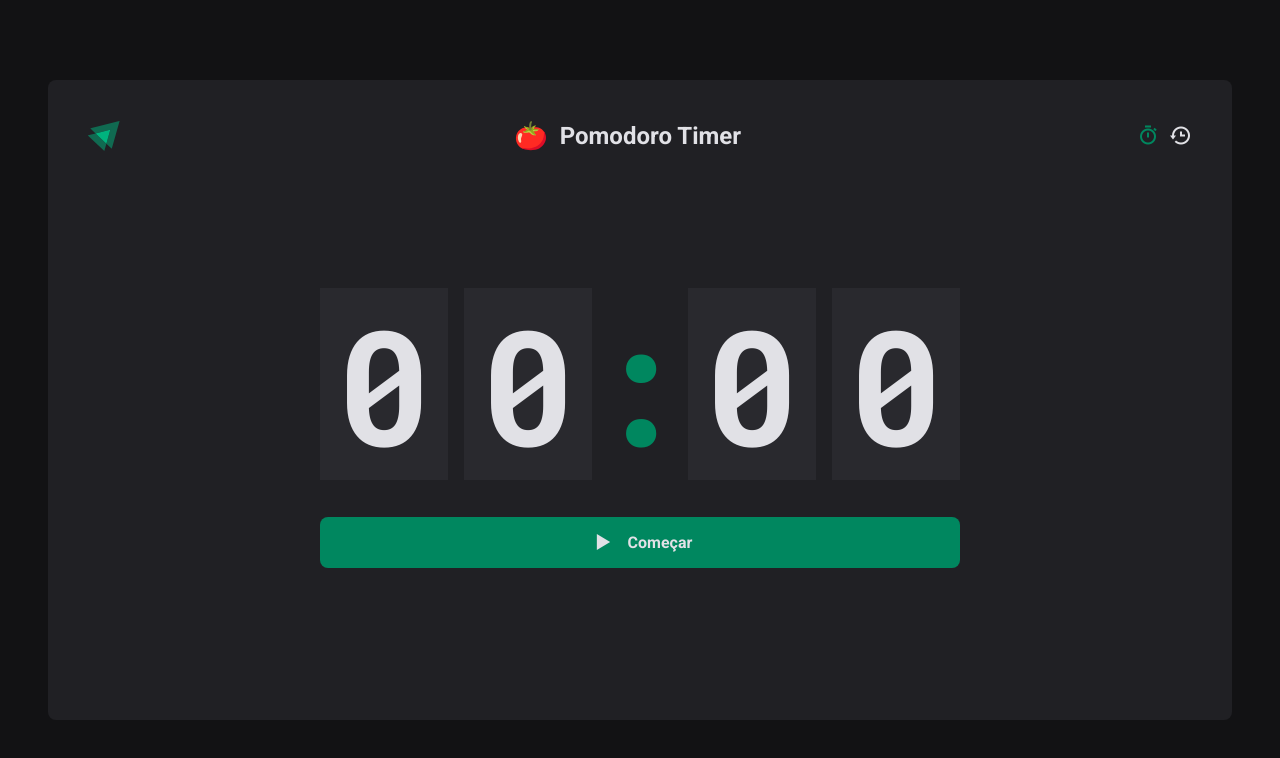
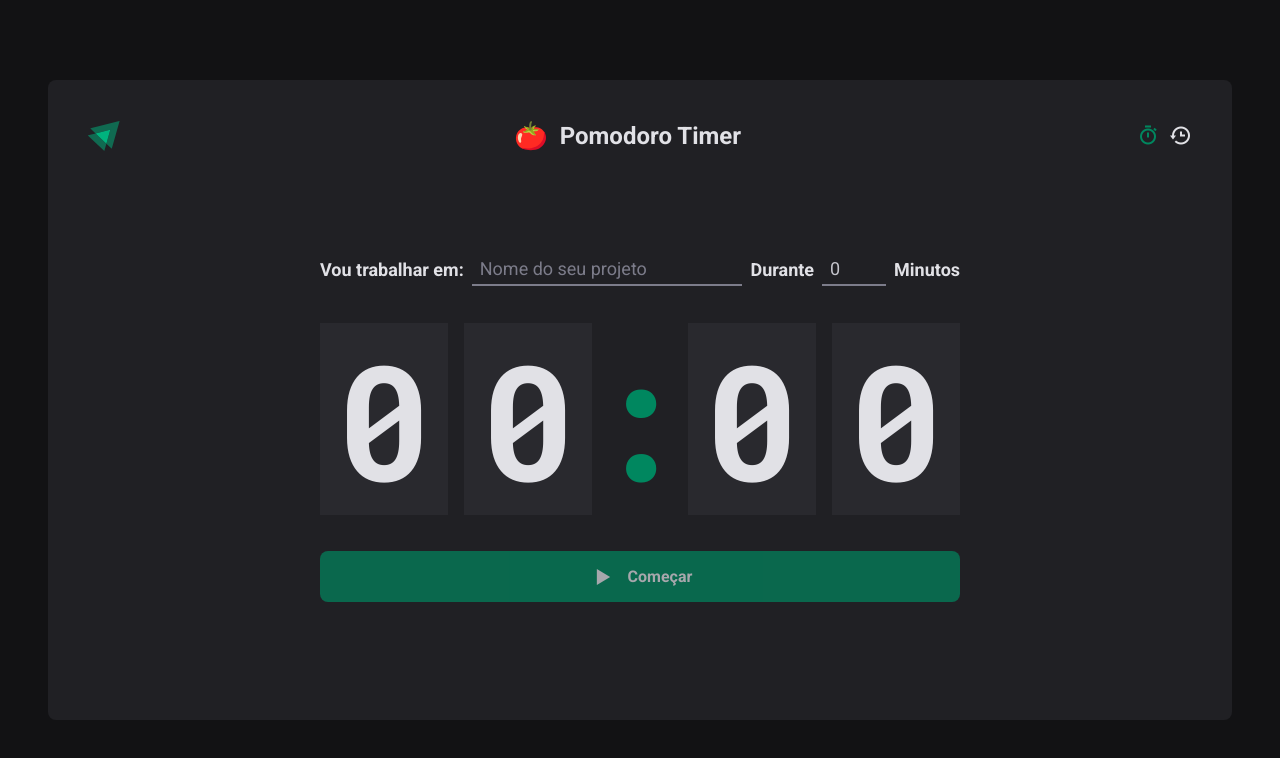
Before and after one commit to DJeanS03/Pomodoro_timer, a React (Vite) app: page / in a window 1280 px wide. Shown: the top 758 px of the page. Built offline with nearby package versions, Linux system fonts and the light colour scheme.

Commit message:
update n1

```diff
--- a/package.json
+++ b/package.json
@@ -11,6 +11,8 @@
   "dependencies": {
     "@hookform/resolvers": "^2.9.11",
     "date-fns": "^2.29.3",
+    "immer": "^9.0.19",
+    "inner": "^0.2.0",
     "react": "^18.2.0",
     "react-dom": "^18.2.0",
     "react-hook-form": "^7.43.5",
--- a/src/App.tsx
+++ b/src/App.tsx
@@ -3,12 +3,15 @@ import { BrowserRouter } from 'react-router-dom'
 import { defaultTheme } from './styles/themes/default'
 import { GlobalStyle } from './styles/global'
 import { Router } from './Router'
+import { CyclesContextProvider } from './context/CyclesContext'
 
 export function App() {
   return (
     <ThemeProvider theme={defaultTheme}>
       <BrowserRouter>
-        <Router />
+        <CyclesContextProvider>
+          <Router />
+        </CyclesContextProvider>
       </BrowserRouter>
       <GlobalStyle />
     </ThemeProvider>
--- /dev/null
+++ b/src/context/CyclesContext.tsx
@@ -0,0 +1,90 @@
+import { createContext, ReactNode, useState, useReducer } from 'react'
+import {
+  addNewCycleAction,
+  interruptCurrentCycleAction,
+  markCurrentCycleAsFinishedAction,
+} from '../reducers/cycles/actions'
+import { Cycle, cyclesReducer } from '../reducers/cycles/reducer'
+
+interface CreateCycleData {
+  task: string
+  minutesAmount: number
+}
+
+interface CyclesContextData {
+  cycles: Cycle[]
+  activeCycle: Cycle | undefined
+  activeCycleId: string | null
+  amountSecondsPassed: number
+  markCurrentCycleAsFinished: () => void
+  setSecondsPassed: (seconds: number) => void
+  createNewCycle: (data: CreateCycleData) => void
+  interruptCurrentCycle: () => void
+}
+
+export const CyclesContext = createContext({} as CyclesContextData)
+
+interface CyclesContextProviderProps {
+  children: ReactNode
+}
+
+export function CyclesContextProvider({
+  children,
+}: CyclesContextProviderProps) {
+  const [cyclesState, dispatch] = useReducer(
+    cyclesReducer,
+
+    {
+      cycles: [],
+      activeCycleId: null,
+    },
+  )
+
+  const [amountSecondsPassed, setAmountSecondsPassed] = useState(0) // o tando de segundos que se passaram após o ciclo ser ativo
+
+  const { cycles, activeCycleId } = cyclesState
+
+  const activeCycle = cycles.find((cycle) => cycle.id === activeCycleId) // pecorre o vetor de ciclos e encontra um ciclo que seu id seja igual o id do ciclo ativo
+
+  function markCurrentCycleAsFinished() {
+    dispatch(markCurrentCycleAsFinishedAction())
+  }
+
+  function setSecondsPassed(seconds: number) {
+    setAmountSecondsPassed(seconds)
+  }
+
+  function createNewCycle(data: CreateCycleData) {
+    const newCycle: Cycle = {
+      id: String(new Date().getTime()), // o id vai ser a data em milesegundo
+      task: data.task,
+      minutesAmount: data.minutesAmount,
+      startDate: new Date(),
+    }
+
+    dispatch(addNewCycleAction(newCycle))
+
+    setAmountSecondsPassed(0) // reinicia a contagem após colocar um novo ciclo, caso já tenha um em andamento
+  }
+
+  function interruptCurrentCycle() {
+    dispatch(interruptCurrentCycleAction())
+  }
+
+  return (
+    <CyclesContext.Provider
+      value={{
+        cycles,
+        activeCycle,
+        activeCycleId,
+        markCurrentCycleAsFinished,
+        amountSecondsPassed,
+        setSecondsPassed,
+        createNewCycle,
+        interruptCurrentCycle,
+      }}
+    >
+      {children}
+    </CyclesContext.Provider>
+  )
+}
--- a/src/pages/History/index.tsx
+++ b/src/pages/History/index.tsx
@@ -1,6 +1,11 @@
+import { useContext } from 'react'
+import { CyclesContext } from '../../context/CyclesContext'
 import { HistoryContainer, HistoryList, Status } from './styles'
-import './styles.ts'
+import { formatDistanceToNow } from 'date-fns'
+/* import ptBR from 'date-fns/locale/pt-BR' */
 export function History() {
+  const { cycles } = useContext(CyclesContext)
+
   return (
     <HistoryContainer>
       <h1> Histórico de tarefas </h1>
@@ -16,38 +21,31 @@ export function History() {
             </tr>
           </thead>
           <tbody>
-            <tr>
-              <td>Tarefas</td>
-              <td>20 minutos</td>
-              <td>Cerca de 2 semanas</td>
-              <td>
-                <Status statusColor="yellow">Em andamento</Status>
-              </td>
-            </tr>
-            <tr>
-              <td>Tarefas</td>
-              <td>20 minutos</td>
-              <td>Cerca de 2 semanas</td>
-              <td>
-                <Status statusColor="red">Interrompido</Status>
-              </td>
-            </tr>
-            <tr>
-              <td>Tarefas</td>
-              <td>20 minutos</td>
-              <td>Cerca de 2 semanas</td>
-              <td>
-                <Status statusColor="green">Concluído</Status>
-              </td>
-            </tr>
-            <tr>
-              <td>Tarefas</td>
-              <td>20 minutos</td>
-              <td>Cerca de 2 semanas</td>
-              <td>
-                <Status statusColor="green">Concluído</Status>
-              </td>
-            </tr>
+            {cycles.map((cycle) => {
+              return (
+                <tr key={cycle.id}>
+                  <td> {cycle.task} </td>
+                  <td> {cycle.minutesAmount} minutos</td>
+                  <td>
+                    {formatDistanceToNow(cycle.startDate, {
+                      addSuffix: true,
+                      /* locale: ptBR, */
+                    })}
+                  </td>
+                  <td>
+                    {cycle.finishedDate && (
+                      <Status statusColor="green">Concluído</Status>
+                    )}
+                    {cycle.stopDate && (
+                      <Status statusColor="red">Interrompido</Status>
+                    )}
+                    {!cycle.finishedDate && !cycle.stopDate && (
+                      <Status statusColor="yellow"> Em andamento </Status>
+                    )}
+                  </td>
+                </tr>
+              )
+            })}
           </tbody>
         </table>
       </HistoryList>
--- a/src/pages/Home/Countdown/index.tsx
+++ b/src/pages/Home/Countdown/index.tsx
@@ -1,13 +1,18 @@
 import { differenceInSeconds } from 'date-fns'
-import { useContext, useEffect, useState } from 'react'
-import { CyclesContext } from '..'
+import { useContext, useEffect } from 'react'
+import { CyclesContext } from '../../../context/CyclesContext'
+
 import { CountdownContainer, Separator } from './styles'
 
 export function Countdown() {
-  const { activeCycle, activeCycleId, markCurrentCycleAsFinished } =
-    useContext(CyclesContext)
+  const {
+    activeCycle,
+    activeCycleId,
+    markCurrentCycleAsFinished,
+    amountSecondsPassed,
+    setSecondsPassed,
+  } = useContext(CyclesContext)
   const totalSeconds = activeCycle ? activeCycle.minutesAmount * 60 : 0
-  const [amountSecondsPassed, setAmountSecondsPassed] = useState(0) // o tando de segundos que se passaram após o ciclo ser ativo
 
   useEffect(() => {
     let interval: number
@@ -21,10 +26,10 @@ export function Countdown() {
 
         if (secondsDifference >= totalSeconds) {
           markCurrentCycleAsFinished()
-          setAmountSecondsPassed(totalSeconds)
+          setSecondsPassed(totalSeconds)
           clearInterval(interval)
         } else {
-          setAmountSecondsPassed(secondsDifference) // só atualiza os segundos passados se não completar o total de segundos
+          setSecondsPassed(secondsDifference) // só atualiza os segundos passados se não completar o total de segundos
         }
       }, 1000)
     }
@@ -32,7 +37,13 @@ export function Countdown() {
     return () => {
       clearInterval(interval)
     }
-  }, [activeCycle, totalSeconds, activeCycleId, markCurrentCycleAsFinished])
+  }, [
+    activeCycle,
+    totalSeconds,
+    activeCycleId,
+    markCurrentCycleAsFinished,
+    setSecondsPassed,
+  ])
 
   //= ============================TIMER==================================
 
--- a/src/pages/Home/NewCycleForm/index.tsx
+++ b/src/pages/Home/NewCycleForm/index.tsx
@@ -1,23 +1,15 @@
 import { FormContainer, MinutesAmountInput, TaskInput } from './styles'
-import * as zod from 'zod'
-import { useForm } from 'react-hook-form'
-import { zodResolver } from '@hookform/resolvers/zod'
+import { useContext } from 'react'
 
-const newCycleFormValidationSchema = zod.object({
-  task: zod.string().min(1, 'informe a tarefa'),
-  minutesAmount: zod.number().min(1, 'O Ciclo deve ser maior que 5 minutos'),
-})
+/* import { useFormContext } from 'react-hook-form/dist/useFormContext' */
 
-type NewCycleFormData = zod.infer<typeof newCycleFormValidationSchema>
+import { useFormContext } from 'react-hook-form'
+import { CyclesContext } from '../../../context/CyclesContext'
 
 export function NewCycleForm() {
-  const { register, handleSubmit, watch, reset } = useForm<NewCycleFormData>({
-    resolver: zodResolver(newCycleFormValidationSchema),
-    defaultValues: {
-      task: '',
-      minutesAmount: 0,
-    },
-  })
+  const { activeCycle } = useContext(CyclesContext)
+  const { register } = useFormContext()
+
   return (
     <FormContainer>
       <label htmlFor="task">Vou trabalhar em:</label>
--- a/src/pages/Home/index.tsx
+++ b/src/pages/Home/index.tsx
@@ -1,101 +1,64 @@
-import { useForm } from 'react-hook-form'
+import { useForm, FormProvider } from 'react-hook-form'
 import { zodResolver } from '@hookform/resolvers/zod'
 import * as zod from 'zod'
-import { differenceInSeconds } from 'date-fns'
-
 import {
   HomeContainer,
   StartCountdownButton,
   StopCountdownButton,
 } from './styles'
-import { createContext, useEffect, useState } from 'react'
+import { useContext } from 'react'
 import { NewCycleForm } from './NewCycleForm'
 import { Countdown } from './Countdown'
+import { CyclesContext } from '../../context/CyclesContext'
 
-interface Cycle {
-  id: string
-  task: string
-  minutesAmount: number
-  startDate: Date
-  stopDate?: Date
-  finishedDate?: Date
-}
+const newCycleFormValidationSchema = zod.object({
+  task: zod.string().min(1, 'informe a tarefa'),
+  minutesAmount: zod.number().min(1, 'O Ciclo deve ser maior que 5 minutos'),
+})
 
-interface CyclesContextData {
-  activeCycle: Cycle | undefined
-  activeCycleId: string | null
-  markCurrentCycleAsFinished: () => void
-}
-
-export const CyclesContext = createContext({} as CyclesContextData)
+type NewCycleFormData = zod.infer<typeof newCycleFormValidationSchema>
 
 export function Home() {
-  const [cycles, setCycles] = useState<Cycle[]>([])
-  const [activeCycleId, setActiveCycleId] = useState<string | null>(null) // vê ciclo ativo
+  const { activeCycle, createNewCycle, interruptCurrentCycle } =
+    useContext(CyclesContext)
 
-  function markCurrentCycleAsFinished() {
-    setCycles((state) =>
-      state.map((cycle) => {
-        if (cycle.id === activeCycleId) {
-          return { ...cycle, finishedDate: new Date() }
-        } else {
-          return cycle
-        }
-      }),
-    )
-  }
+  const newCycleForm = useForm<NewCycleFormData>({
+    resolver: zodResolver(newCycleFormValidationSchema),
+    defaultValues: {
+      task: '',
+      minutesAmount: 0,
+    },
+  })
 
-  const activeCycle = cycles.find((cycle) => cycle.id === activeCycleId) // pecorre o vetor de ciclos e encontra um ciclo que seu id seja igual o id do ciclo ativo
+  const { handleSubmit, watch, reset } = newCycleForm
 
-  /* function handleCreateNewCycle(data: NewCycleFormData) {
-    const newCycle: Cycle = {
-      id: String(new Date().getTime()), // o id vai ser a data em milesegundo
-      task: data.task,
-      minutesAmount: data.minutesAmount,
-      startDate: new Date(),
-    }
-    setCycles((state) => [...state, newCycle]) // pega todos os ciclos anteriores e adiciona ele no final
-    setActiveCycleId(newCycle.id)
-    setAmountSecondsPassed(0) // reinicia a contagem após colocar um novo ciclo, caso já tenha um em andamento
+  function handleCreateNewCycle(data: NewCycleFormData) {
+    createNewCycle(data)
     reset() // apaga os caracteres do input após o submit
-  } */
-
-  function handleStopCycle() {
-    setCycles((state) =>
-      state.map((cycle) => {
-        if (cycle.id === activeCycleId) {
-          return { ...cycle, stopDate: new Date() }
-        } else {
-          return cycle
-        }
-      }),
-    )
-    setActiveCycleId(null)
   }
 
   //= ============================DATA VALIDATION=========================
-  /* const task = watch('task')
+  const task = watch('task')
   const isMinutesAmount = watch('minutesAmount')
-  const isSubmitDisable = !task || !isMinutesAmount */
+  const isSubmitDisable = !task || !isMinutesAmount
   //= ====================================================================
 
   return (
     <HomeContainer>
-      <form /* onSubmit={handleSubmit(handleCreateNewCycle)}  */action="">
-        <CyclesContext.Provider
-          value={{ activeCycle, activeCycleId, markCurrentCycleAsFinished }}
-        >
-          {/* <NewCycleForm /> */}
-          <Countdown />
-        </CyclesContext.Provider>
+      <form onSubmit={handleSubmit(handleCreateNewCycle)} action="">
+        <FormProvider {...newCycleForm}>
+          <NewCycleForm />
+        </FormProvider>
+
+        <Countdown />
 
         {activeCycle ? (
-          <StopCountdownButton onClick={handleStopCycle} type="button">
+          <StopCountdownButton onClick={interruptCurrentCycle} type="button">
             <i className="bx bx-stop icon"></i>
             Interromper
           </StopCountdownButton>
         ) : (
-          <StartCountdownButton /* disabled={isSubmitDisable} */ type="submit">
+          <StartCountdownButton disabled={isSubmitDisable} type="submit">
             <i className="bx bx-play icon"></i>
             Começar
           </StartCountdownButton>
--- /dev/null
+++ b/src/reducers/cycles/actions.ts
@@ -0,0 +1,28 @@
+import { Cycle } from './reducer'
+
+export enum ActionTypes {
+  ADD_NEW_CYCLE = 'ADD_NEW_CYCLE',
+  INTERRUPT_CURRENT_CYCLE = 'INTERRUPT_CURRENT_CYCLE',
+  MARK_CURRENT_CYCLE_AS_FINISHED = 'MARK_CURRENT_CYCLE_AS_FINISHED',
+}
+
+export function addNewCycleAction(newCycle: Cycle) {
+  return {
+    type: ActionTypes.ADD_NEW_CYCLE,
+    payload: {
+      newCycle,
+    },
+  }
+}
+
+export function interruptCurrentCycleAction() {
+  return {
+    type: ActionTypes.INTERRUPT_CURRENT_CYCLE,
+  }
+}
+
+export function markCurrentCycleAsFinishedAction() {
+  return {
+    type: ActionTypes.MARK_CURRENT_CYCLE_AS_FINISHED,
+  }
+}
--- /dev/null
+++ b/src/reducers/cycles/reducer.ts
@@ -0,0 +1,53 @@
+import { ActionTypes } from './actions'
+import { produce } from 'immer'
+
+export interface Cycle {
+  id: string
+  task: string
+  minutesAmount: number
+  startDate: Date
+  stopDate?: Date
+  finishedDate?: Date
+}
+
+interface CycleState {
+  cycles: Cycle[]
+  activeCycleId: string | null
+}
+
+export function cyclesReducer(state: CycleState, action: any) {
+  switch (action.type) {
+    case ActionTypes.ADD_NEW_CYCLE:
+      return {
+        ...state,
+        cycles: [...state.cycles, action.payload.newCycle],
+        activeCycleId: action.payload.newCycle.id,
+      }
+    case ActionTypes.INTERRUPT_CURRENT_CYCLE:
+      return {
+        ...state,
+        cycles: state.cycles.map((cycle) => {
+          if (cycle.id === state.activeCycleId) {
+            return { ...cycle, stopDate: new Date() }
+          } else {
+            return cycle
+          }
+        }),
+        activeCycleId: null,
+      }
+    case ActionTypes.MARK_CURRENT_CYCLE_AS_FINISHED:
+      return {
+        ...state,
+        cycles: state.cycles.map((cycle) => {
+          if (cycle.id === state.activeCycleId) {
+            return { ...cycle, finishedDate: new Date() }
+          } else {
+            return cycle
+          }
+        }),
+        activeCycleId: null,
+      }
+    default:
+      return state
+  }
+}
```
Also changed, not shown: .eslintrc.json, 1 other file (tests, documents, lock files or other folders).
